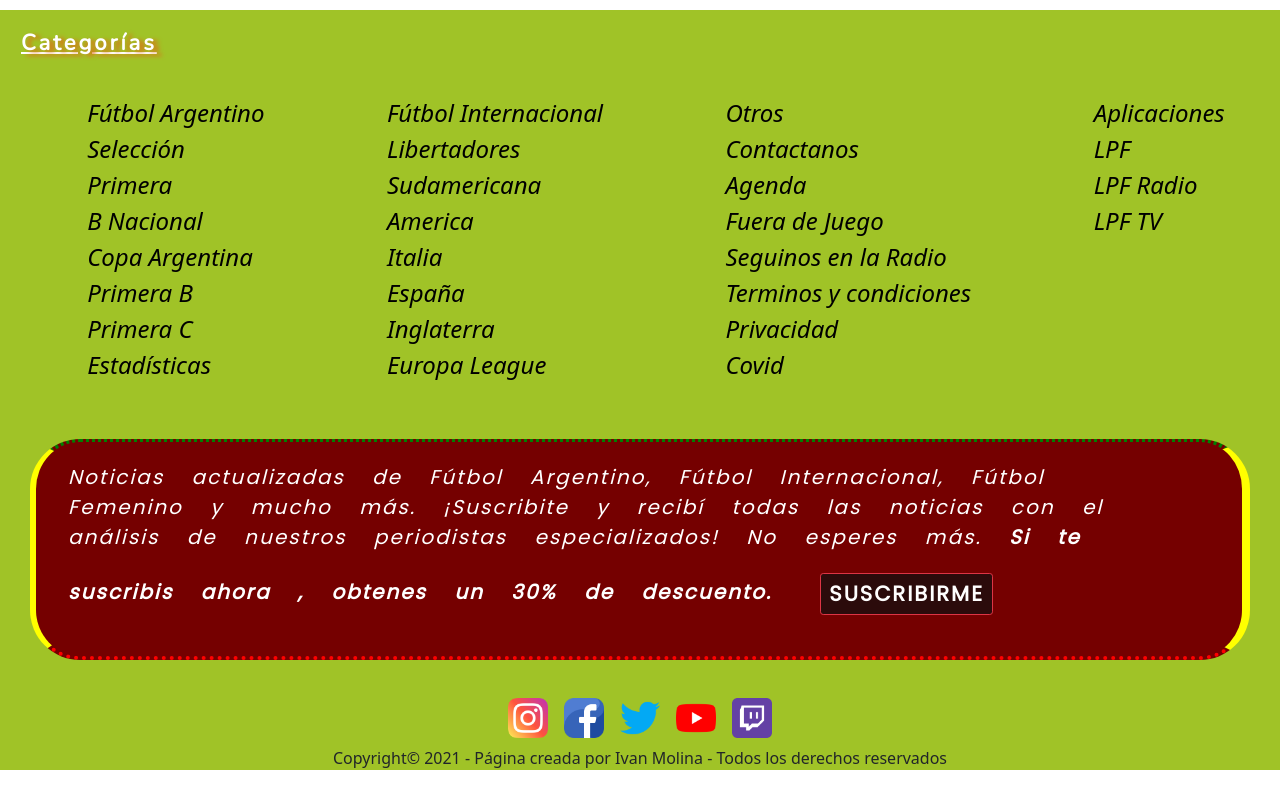
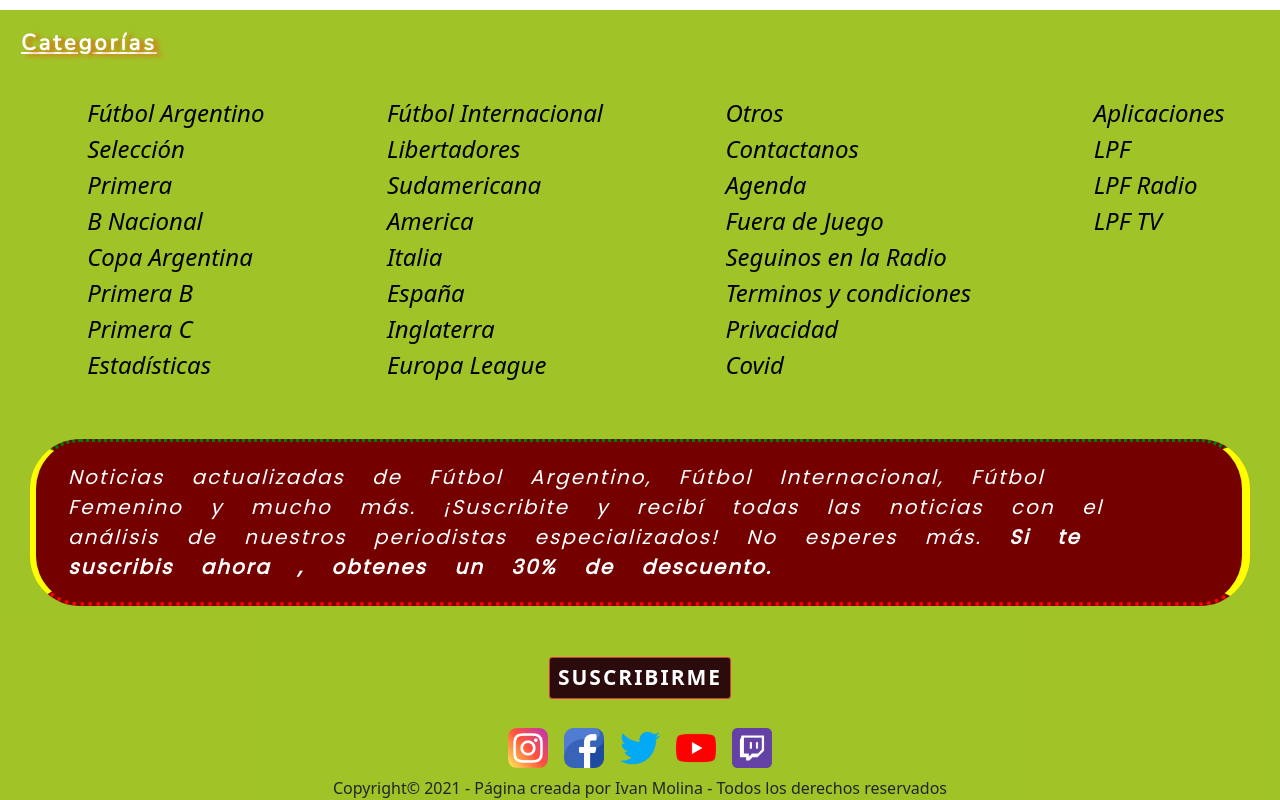
Before and after one commit to IvanMolinaBarba/proyecto, a website: page index.html in a window 1280 px wide. Shown: the part 11067-11867 px from the top of the page. Before the commit the page ends 11837 px from the top, so only its background shows below. Drawn offline with nearby package versions, Linux system fonts and the light colour scheme.

Commit message:
Modifique la ubicacion del boton de suscripcion

```diff
--- a/index.html
+++ b/index.html
@@ -619,17 +619,19 @@
             ¡Suscribite y recibí todas las noticias con el análisis de nuestros periodistas especializados! No esperes
             más.
             <strong>Si te suscribis ahora , obtenes un 30% de descuento.
-                <button type="button" class="btn btn-danger btn-sm boton-cito">SUSCRIBIRME</button>
-                </a>
+
+
             </strong>
         </p>
 
         <!--Redes-->
         <div class="whatsApp">
-            <a href="https://web.whatsapp.com/" target="_blank"><img
-                    src="./SRC/Multimedia/Img/icono-whatsapp-chaposac.png" alt="wp" width="70"></a>
+            <a href="https://web.whatsapp.com/" target="_blank"><img src="./SRC/Multimedia/Img/icono-whatsapp-chaposac.png" alt="wp" width="70"></a>
         </div>
 
+        <div class="d-flex justify-content-center">
+            <button type="button" class="btn btn-danger btn-sm boton-cito">SUSCRIBIRME</button>
+        </div>
         <div class="d-flex justify-content-center">
             <a href="https://www.instagram.com/?hl=es" target="_blank">
                 <img src="./SRC/Multimedia/Img/instagram.png" alt="instagram" width="40" height="auto" class="m-2">
@@ -652,7 +654,8 @@
         </div>
         </nav>
 
-        <div class="copyright d-flex justify-content-center">Copyright&copy; 2021 - Página creada por Ivan Molina - Todos los derechos reservados</div>
+        <div class="copyright d-flex justify-content-center">Copyright&copy; 2021 - Página creada por Ivan Molina -
+            Todos los derechos reservados</div>
         <!--Fin footer-->
     </footer>
 
```
